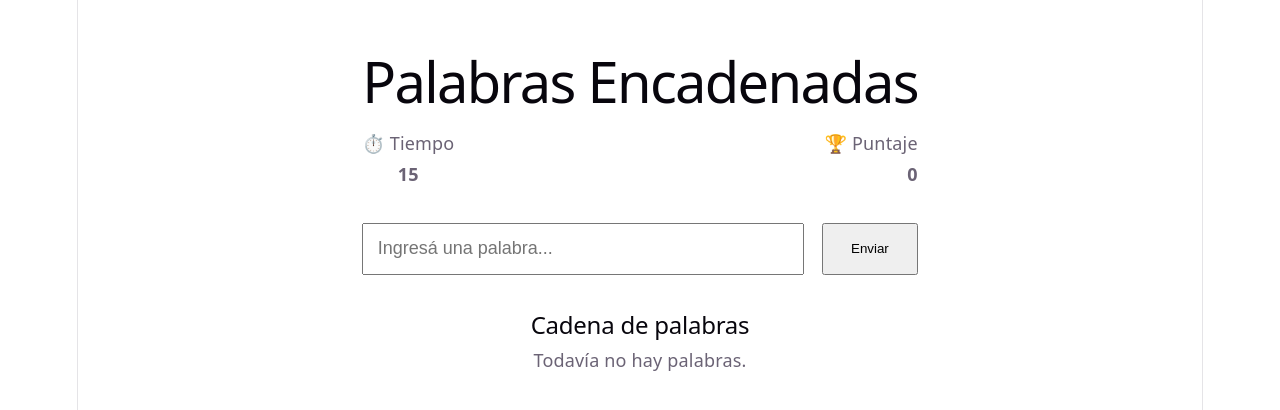
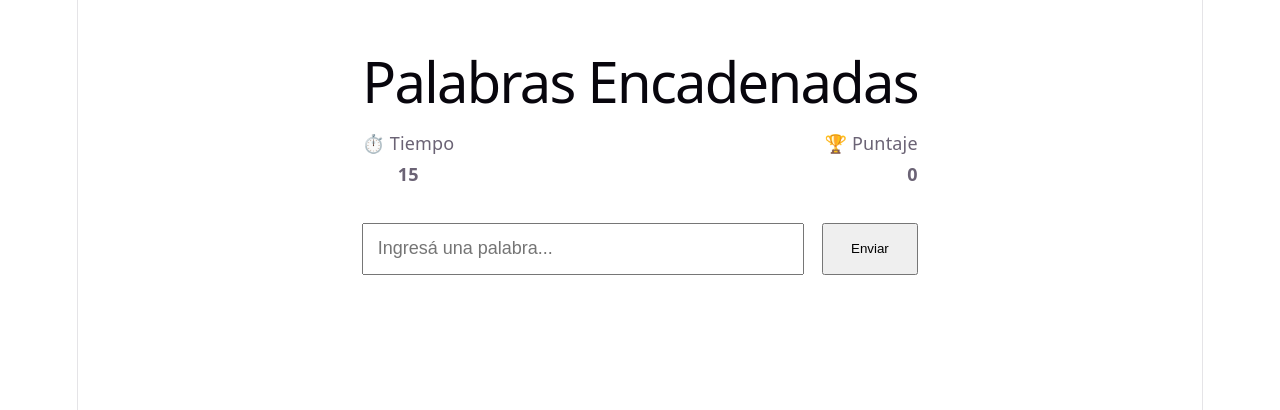
Before and after one commit to francois227/unq-ui-franco-paredes-trabajo-final, a React (Vite) app: page / in a window 1280 px wide. Shown: the top 410 px of the page. Built offline with nearby package versions, Linux system fonts and the light colour scheme.

Commit message:
se agrupo de a 3 las palabras en la cadena

```diff
--- a/src/components/WordChain/WordChain.jsx
+++ b/src/components/WordChain/WordChain.jsx
@@ -1,22 +1,31 @@
 import styles from "./WordChain.module.css";
 
 const WordChain = ({ words }) => {
+  const rows = [];
+
+  for (let i = 0; i < words.length; i += 3) {
+    rows.push(words.slice(i, i + 3));
+  }
+
   return (
-    <section className={styles.chain}>
-      <h2>Cadena de palabras</h2>
+    <div className={styles.chain}>
+      {rows.map((row, rowIndex) => (
+        <div key={rowIndex}>
+          <div className={styles.row}>
+            {row.map((word, index) => (
+              <span key={word}>
+                {word}
+                {index < row.length - 1 && " → "}
+              </span>
+            ))}
+          </div>
 
-      {words.length === 0 ? (
-        <p>Todavía no hay palabras.</p>
-      ) : (
-        <ul className={styles.list}>
-          {words.map((word) => (
-            <li key={word} className={styles.item}>
-              {word}
-            </li>
-          ))}
-        </ul>
-      )}
-    </section>
+          {rowIndex < rows.length - 1 && (
+            <div className={styles.connector}>↓</div>
+          )}
+        </div>
+      ))}
+    </div>
   );
 };
 
--- a/src/components/WordChain/WordChain.module.css
+++ b/src/components/WordChain/WordChain.module.css
@@ -14,3 +14,16 @@
   border: 1px solid #ddd;
   border-radius: 8px;
 }
+
+.row {
+  display: flex;
+  justify-content: center;
+  gap: .5rem;
+  font-size: 1.2rem;
+}
+
+.connector {
+  text-align: center;
+  margin: .75rem 0;
+  font-size: 1.5rem;
+}
```
Also changed, not shown: src/components/WordInput/WordInput.jsx (+6 -3 lines).
